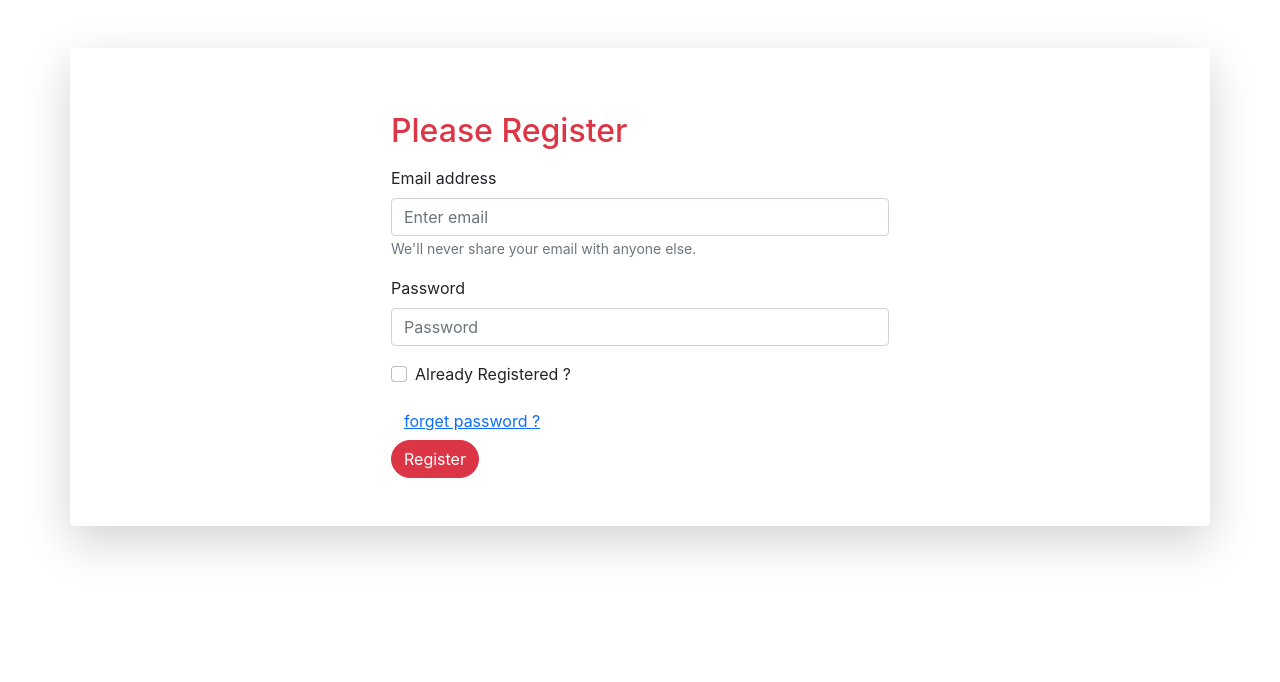
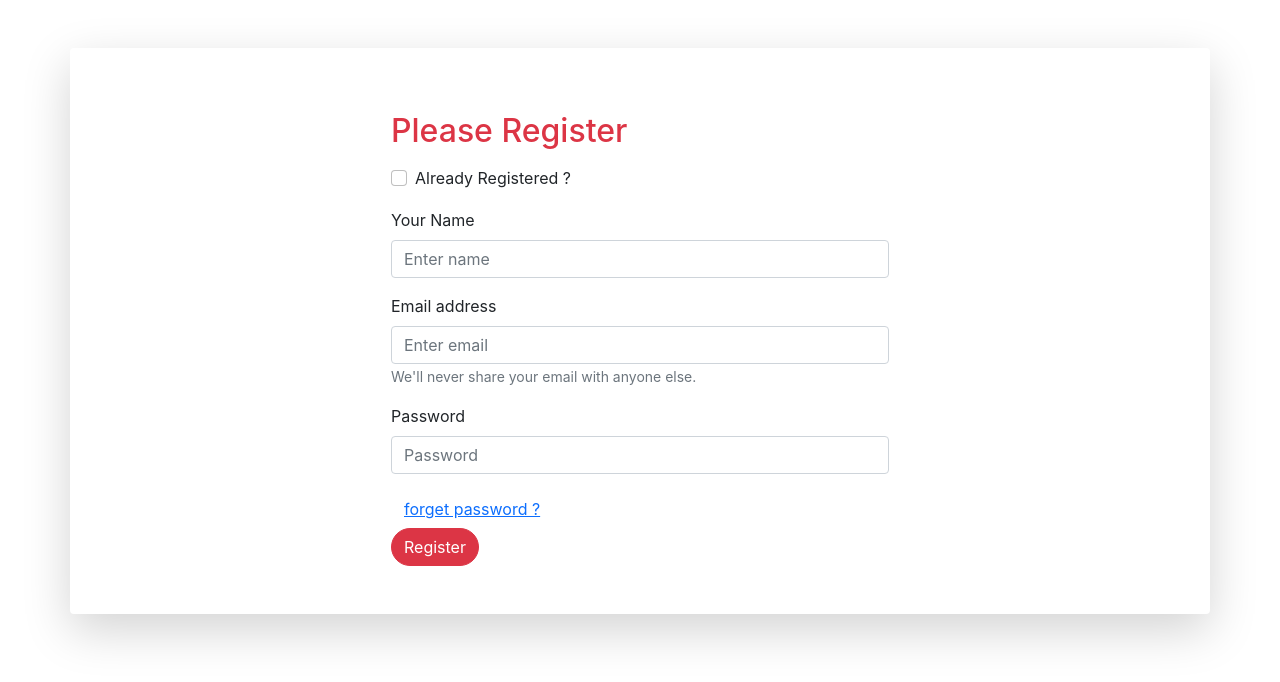
Before and after one commit to laksor/react-firebase-auth, a React (Create React App) app: page / in a window 1280 px wide. Shown: the top 682 px of the page. Built offline with nearby package versions, Linux system fonts and the light colour scheme.

Commit message:
user name updated

```diff
--- a/src/App.js
+++ b/src/App.js
@@ -1,5 +1,11 @@
 import "./App.css";
-import { createUserWithEmailAndPassword, getAuth, sendEmailVerification, sendPasswordResetEmail, signInWithEmailAndPassword } from "firebase/auth";
+import {
+  createUserWithEmailAndPassword,
+  getAuth,
+  sendEmailVerification,
+  sendPasswordResetEmail,
+  signInWithEmailAndPassword,
+} from "firebase/auth";
 import app from "./firebase.init";
 import { Button, Container, Form, Row } from "react-bootstrap";
 import { useState } from "react";
@@ -7,11 +13,16 @@ import { useState } from "react";
 const auth = getAuth(app);
 
 function App() {
-  const [error, setError] = useState();
-  const [registered, setRegistered] = useState();
+  const [error, setError] = useState('');
+  const [registered, setRegistered] = useState(false);
   const [validated, setValidated] = useState(false);
-  const [email, setEmail] = useState("");
-  const [password, setPassword] = useState("");
+  const [name, setName] = useState('');
+  const [email, setEmail] = useState('');
+  const [password, setPassword] = useState('');
+
+  const handleName = (event) =>{
+    setName(event.target.value);
+  }
 
   const handleEmail = (event) => {
     setEmail(event.target.value);
@@ -21,9 +32,9 @@ function App() {
     setPassword(event.target.value);
   };
 
-  const handleCheckbox = (event) =>{
+  const handleCheckbox = (event) => {
     setRegistered(event.target.checked);
-  }
+  };
 
   const handleSubmit = (event) => {
     const form = event.currentTarget;
@@ -33,26 +44,25 @@ function App() {
 
     setValidated(true);
 
-    if(registered){
+    if (registered) {
       signInWithEmailAndPassword(auth, email, password)
-      .then((result)=>{
+        .then((result) => {
           const user = result.user;
           console.log(user);
-        setEmail('');
-        setPassword('');
+          setEmail("");
+          setPassword("");
         })
-      .catch((error) =>{
+        .catch((error) => {
           console.log(error);
           setError(error.message);
-      })
-    }
-    else{
+        });
+    } else {
       createUserWithEmailAndPassword(auth, email, password)
         .then((result) => {
           const user = result.user;
           console.log(user);
-        setEmail('');
-        setPassword('');
+          setEmail("");
+          setPassword("");
           verifyEmail();
         })
         .catch((error) => {
@@ -61,28 +71,49 @@ function App() {
         });
     }
     event.preventDefault();
-  }
+  };
 
-   const passReset = () =>{
-     sendPasswordResetEmail(auth, email)
-     .then(() =>{
-       console.log('password reset');
-     })
-   }
+  const passReset = () => {
+    sendPasswordResetEmail(auth, email).then(() => {
+      console.log("password reset");
+    });
+  };
 
-  const verifyEmail = () =>{
-    sendEmailVerification(auth.currentUser)
-    .then( () =>{
-      console.log('email verify');
-    })
-  }
+  const verifyEmail = () => {
+    sendEmailVerification(auth.currentUser).then(() => {
+      console.log("email verify");
+    });
+  };
 
   return (
     <div>
       <Container className="shadow-lg p-5 mt-5 rounded">
         <Row className="w-50 mx-auto">
-          <h2 className="mt-3 text-danger">Please {registered ? 'login' : 'Register'}</h2>
+          <h2 className="mt-3 text-danger">
+            Please {registered ? "login" : "Register"}
+          </h2>
+
+          <Form.Group className="mb-2 mt-2">
+              <Form.Check
+                onChange={handleCheckbox}
+                type="checkbox"
+                label="Already Registered ?"
+                feedback="You must check before submitting."
+                feedbackType="invalid"
+              />
+            </Form.Group>
+
           <Form noValidate validated={validated} onSubmit={handleSubmit}>
+            {!registered && <Form.Group className="mb-3 mt-2" controlId="formBasicEmail">
+              <Form.Label>Your Name</Form.Label>
+              <Form.Control
+                onBlur={handleName}
+                type="text"
+                placeholder="Enter name"
+                required
+              />
+            </Form.Group>}
+
             <Form.Group className="mb-3 mt-2" controlId="formBasicEmail">
               <Form.Label>Email address</Form.Label>
               <Form.Control
@@ -112,19 +143,14 @@ function App() {
               </Form.Control.Feedback>
             </Form.Group>
 
-            <Form.Group className="mb-3">
-              <Form.Check
-                onChange={handleCheckbox}
-                type="checkbox"
-                label="Already Registered ?"
-                feedback="You must check before submitting."
-                feedbackType="invalid"
-              />
-            </Form.Group>
-            <Button onClick={passReset} variant="link">forget password ? </Button>
+            <p className="text-danger">{error}</p>
+
+            <Button onClick={passReset} variant="link">
+              forget password ?{" "}
+            </Button>
             <br />
             <Button className="rounded-pill" variant="danger" type="submit">
-              {registered ? 'Login' : 'Register'}
+              {registered ? "Login" : "Register"}
             </Button>
           </Form>
         </Row>
```
Lines whose indentation alone changed are shown as unchanged.
